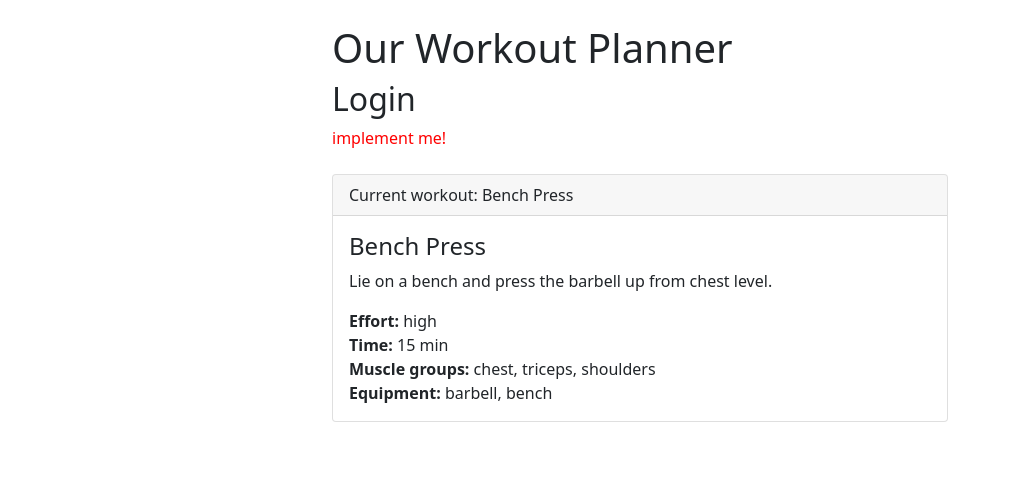
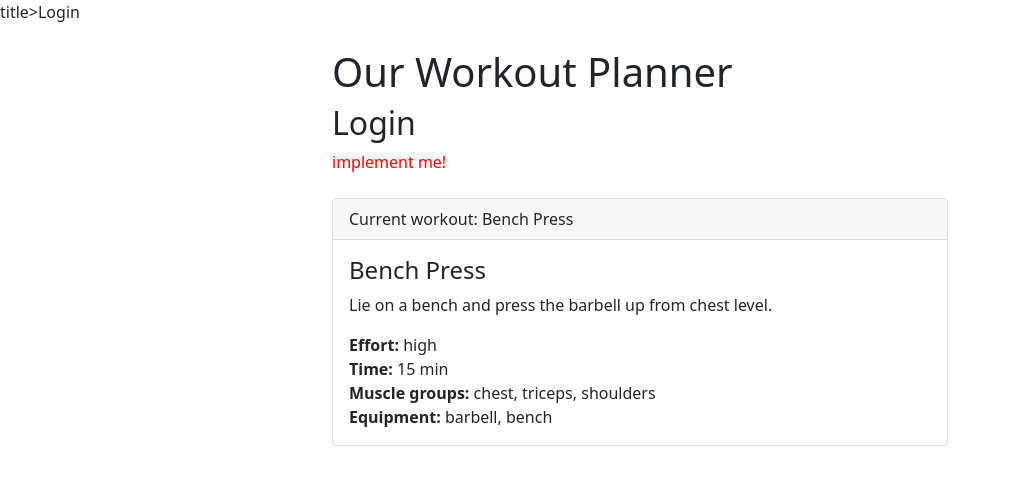
Before and after one commit to iu-devsecops2026-WiSe/workout, a plain HTML site: page www/index.html in a window 1280 px wide. Shown: the whole page, without its empty margins (0-1011 px from the left). Drawn offline with Linux system fonts and the light colour scheme.

Commit message:
even more broken

```diff
--- a/www/index.html
+++ b/www/index.html
@@ -2,7 +2,7 @@
 <html lang="de">
 <he ad>
   <meta charset="UTF-8">
-  <title>Login</title>
+  title>Login</title>
   <script src="inc/vue.global.js"></script>
   <link href="inc/bootstrap.min.css" rel="stylesheet">
   <style>
```
